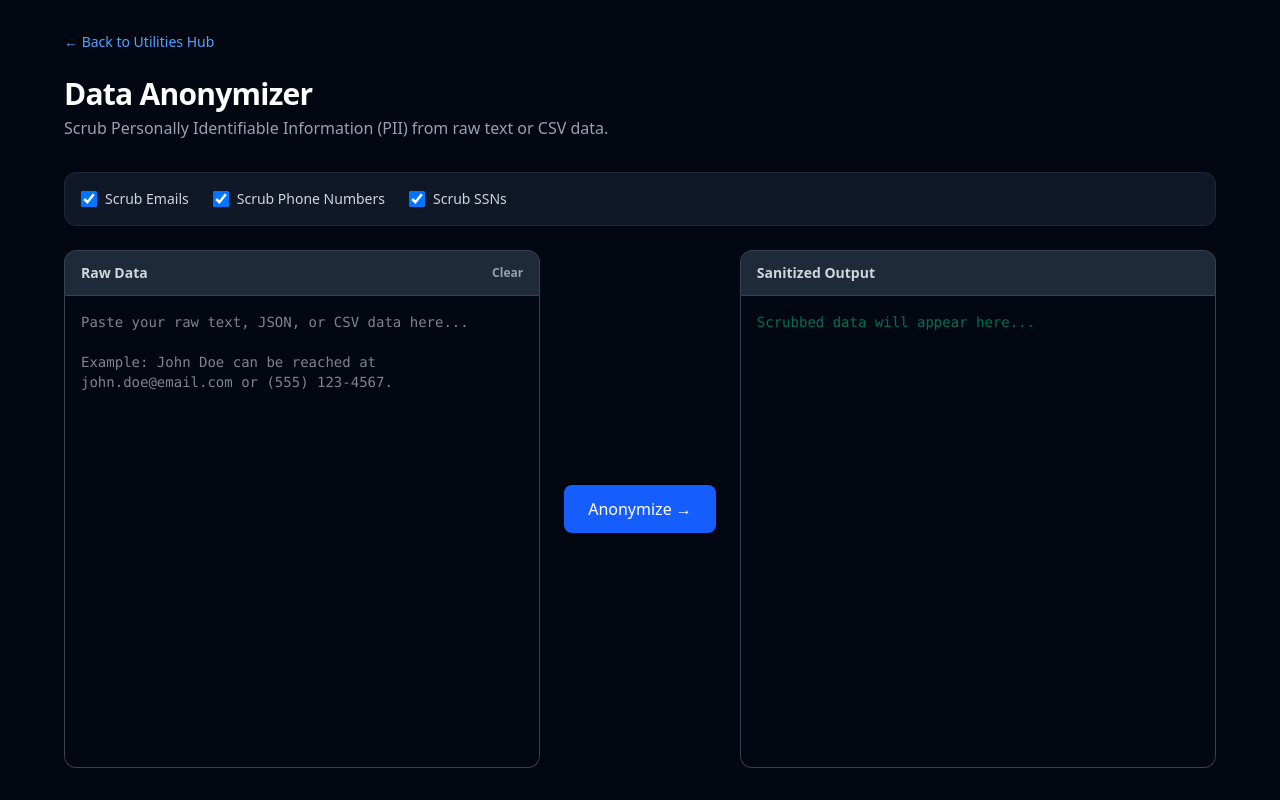
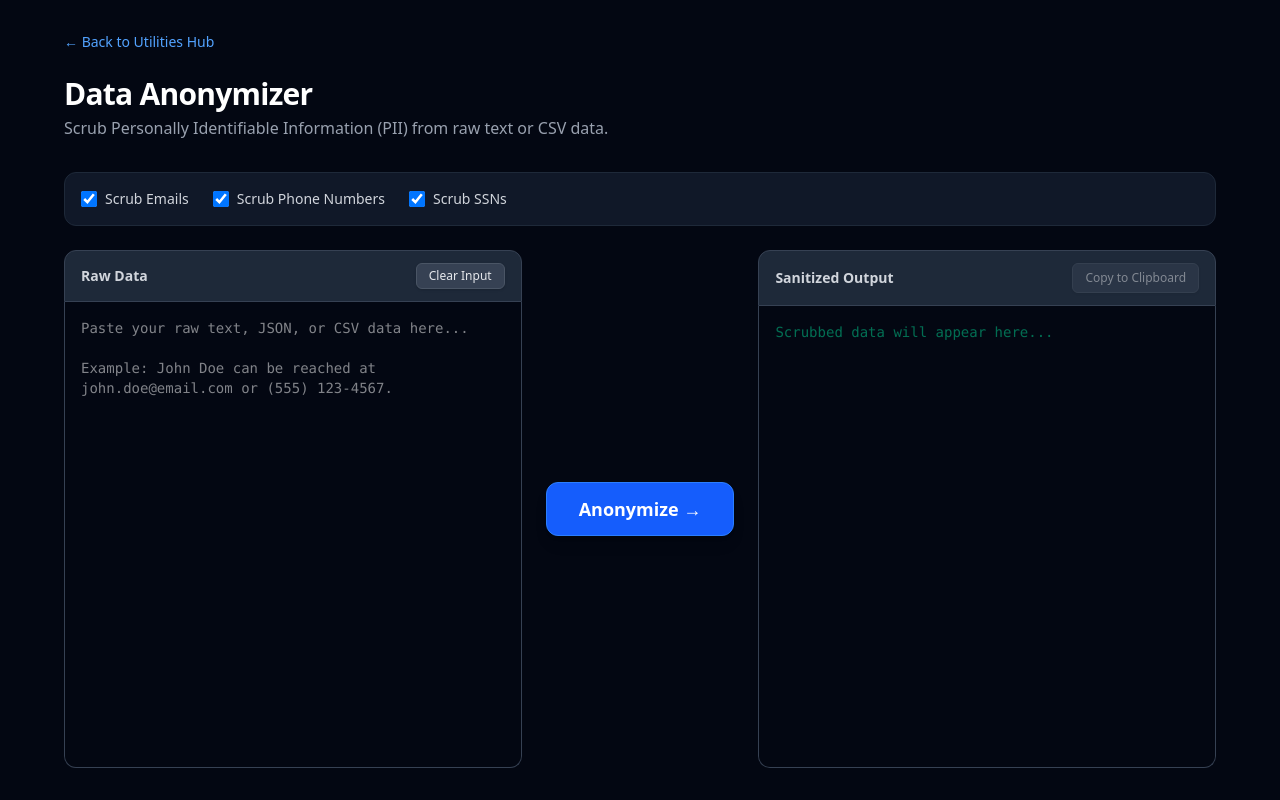
Before and after one commit to Amit-B8/DevBox, a Next.js app: page /utilities/data-anonymizer in a window 1280 px wide. Built offline with nearby package versions, Linux system fonts and the light colour scheme.

Commit message:
Added a copy button for the finished conversion

```diff
--- a/src/app/utilities/data-anonymizer/page.tsx
+++ b/src/app/utilities/data-anonymizer/page.tsx
@@ -11,6 +11,9 @@ export default function DataAnonymizer() {
   const [scrubEmail, setScrubEmail] = useState(true);
   const [scrubPhone, setScrubPhone] = useState(true);
   const [scrubSSN, setScrubSSN] = useState(true);
+
+  // State for the copy button feedback
+  const [copied, setCopied] = useState(false);
 
   const handleAnonymize = () => {
     let processedText = inputText;
@@ -34,12 +37,26 @@ export default function DataAnonymizer() {
     }
 
     setOutputText(processedText);
+    setCopied(false); // Reset copy status if they process new data
   };
 
   const handleClear = () => {
     setInputText('');
     setOutputText('');
+    setCopied(false);
   };
+
+  const handleCopy = () => {
+    if (!outputText) return;
+    navigator.clipboard.writeText(outputText);
+    setCopied(true);
+
+    // Reset the text back to "Copy" after 2 seconds
+    setTimeout(() => {
+      setCopied(false);
+    }, 2000);
+  };
+
   return (
     <main className="min-h-screen p-8 bg-gray-950 text-white flex flex-col">
       <div className="max-w-6xl mx-auto w-full flex-grow flex flex-col">
@@ -92,9 +109,9 @@ export default function DataAnonymizer() {
               <span>Raw Data</span>
               <button
                 onClick={handleClear}
-                className="text-gray-400 hover:text-white text-xs"
+                className="bg-gray-700 hover:bg-red-500/80 border border-gray-600 hover:border-red-500 text-gray-200 px-3 py-1 rounded-md text-xs font-medium transition-all shadow-sm"
               >
-                Clear
+                Clear Input
               </button>
             </div>
             <textarea
@@ -105,11 +122,11 @@ export default function DataAnonymizer() {
             />
           </div>
 
-          {/* Action Button (Mobile vertical, Desktop horizontal) */}
+          {/* Action Button */}
           <div className="flex items-center justify-center">
             <button
               onClick={handleAnonymize}
-              className="bg-blue-600 hover:bg-blue-700 text-white px-6 py-3 rounded-lg font-medium transition shadow-sm w-full lg:w-auto"
+              className="bg-blue-600 hover:bg-blue-500 border border-blue-500 text-white px-8 py-3 rounded-xl font-bold text-lg transition-all transform hover:-translate-y-1 hover:shadow-[0_0_20px_rgba(59,130,246,0.4)] shadow-lg w-full lg:w-auto"
             >
               Anonymize &rarr;
             </button>
@@ -117,8 +134,19 @@ export default function DataAnonymizer() {
 
           {/* Output Area */}
           <div className="flex-1 flex flex-col">
-            <div className="bg-gray-800 px-4 py-3 text-sm font-semibold text-gray-300 border border-gray-700 rounded-t-xl">
-              Sanitized Output
+            <div className="bg-gray-800 px-4 py-3 text-sm font-semibold text-gray-300 border border-gray-700 rounded-t-xl flex justify-between items-center">
+              <span>Sanitized Output</span>
+              <button
+                onClick={handleCopy}
+                disabled={!outputText}
+                className={`text-xs font-medium transition-all px-3 py-1.5 rounded-md border shadow-sm ${
+                  copied
+                    ? 'bg-emerald-900/50 border-emerald-500 text-emerald-400'
+                    : 'bg-gray-700 hover:bg-emerald-600 border-gray-600 hover:border-emerald-500 text-gray-200 hover:text-white disabled:opacity-50 disabled:cursor-not-allowed disabled:hover:bg-gray-700 disabled:hover:border-gray-600'
+                }`}
+              >
+                {copied ? 'Copied! ✓' : 'Copy to Clipboard'}
+              </button>
             </div>
             <textarea
               readOnly
```
